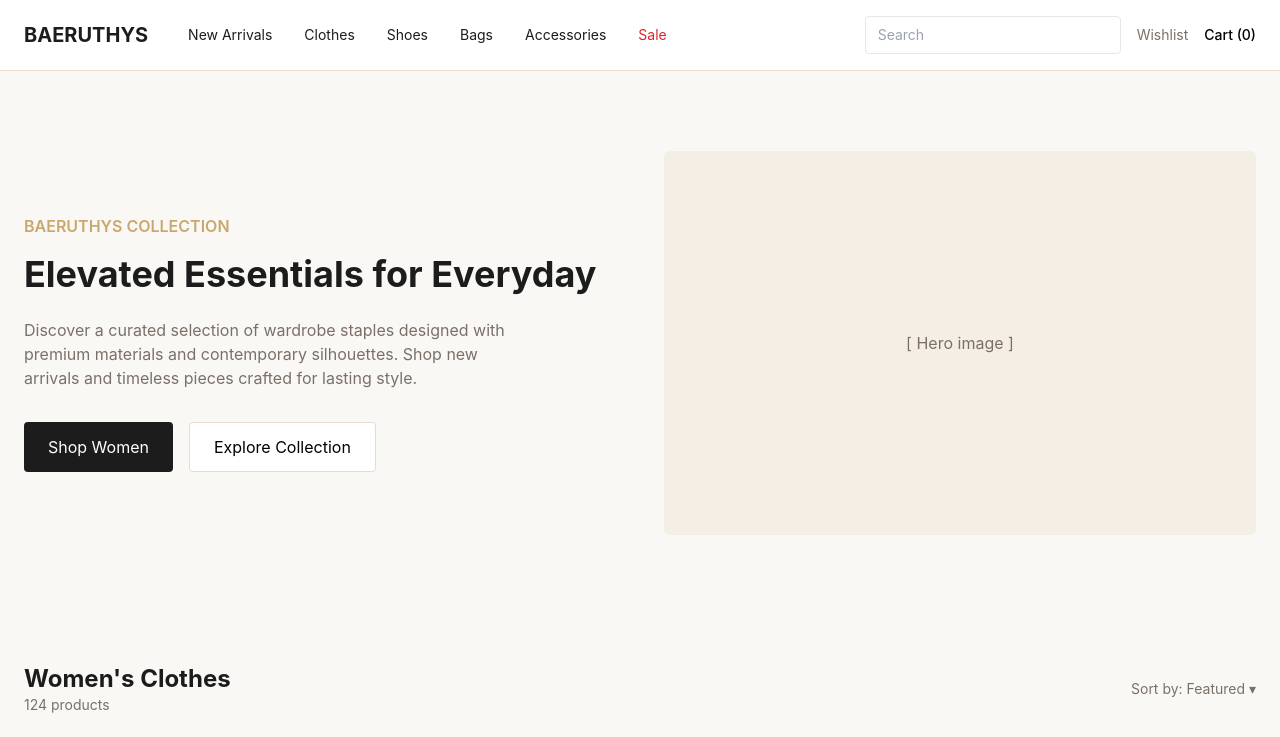
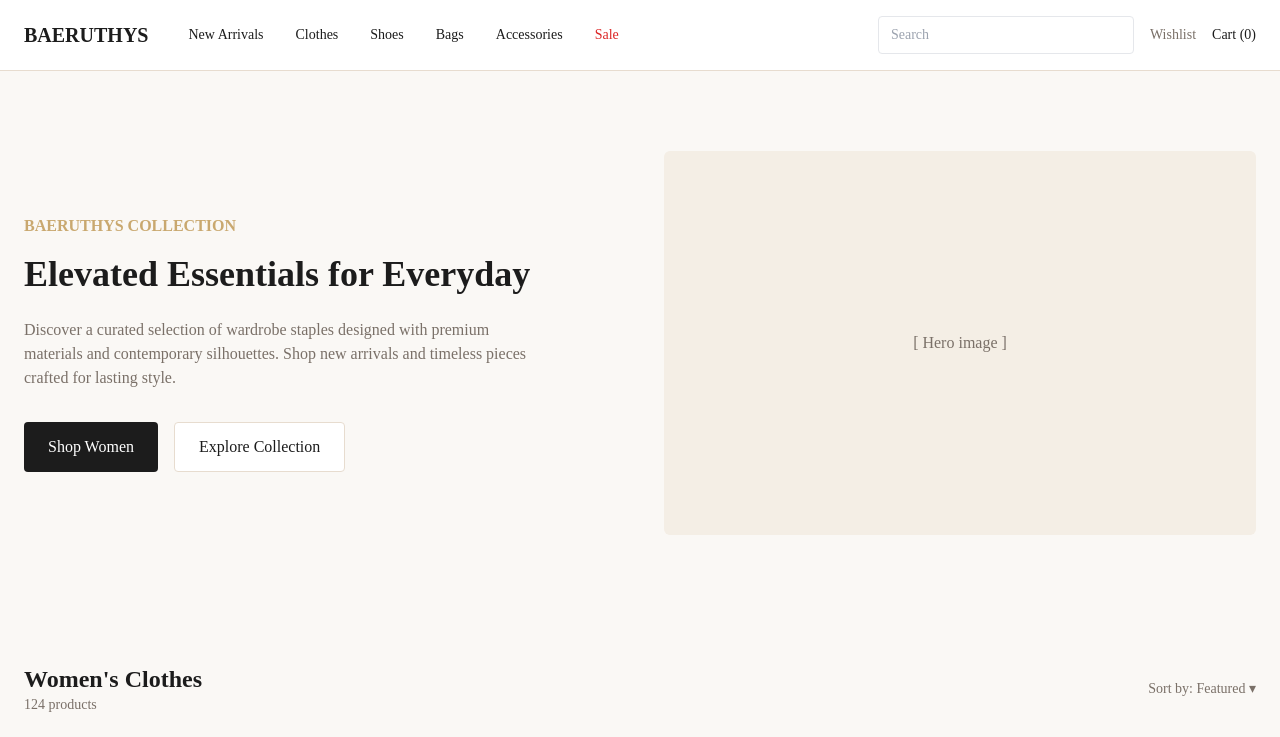
Before and after one commit to Emiloart/Baeruthys, a Next.js app: page / in a window 1280 px wide. Shown: the top 737 px of the page. Built offline with nearby package versions, Linux system fonts and the light colour scheme.

Commit message:
style: global base styles and reusable component classes

```diff
--- a/styles/globals.css
+++ b/styles/globals.css
@@ -2,15 +2,60 @@
 @tailwind components;
 @tailwind utilities;
 
-/* Design tokens (fallbacks) */
-:root{
-  --color-bg: #F9F8F5;
-  --color-surface: #F4EED7;
-  --color-border: #E8DCD0;
-  --color-dark: #1C1C1C;
-  --color-mid: #7A7068;
-  --color-gold: #C89E6F;
+@layer base {
+  html {
+    scroll-behavior: smooth;
+  }
+
+  body {
+    @apply bg-baer-bg text-baer-dark font-sans antialiased;
+  }
+
+  h1,
+  h2,
+  h3 {
+    @apply font-serif;
+  }
+
+  ::selection {
+    @apply bg-baer-gold text-white;
+  }
 }
 
-html,body,#__next{height:100%;}
-body{background-color:var(--color-bg);font-family:Inter,ui-sans-serif,system-ui,-apple-system,"Segoe UI",Roboto,"Helvetica Neue",Arial}
+@layer components {
+  .shell {
+    @apply mx-auto w-full max-w-shell px-5 sm:px-8 lg:px-20;
+  }
+
+  .eyebrow {
+    @apply text-[11px] font-semibold uppercase tracking-[0.22em] text-baer-gold;
+  }
+
+  .btn {
+    @apply inline-flex items-center justify-center rounded-sm px-7 py-3.5 text-sm font-medium transition-colors duration-200 disabled:cursor-not-allowed disabled:opacity-50;
+  }
+
+  .btn-dark {
+    @apply btn bg-baer-dark text-white hover:bg-baer-ink;
+  }
+
+  .btn-gold {
+    @apply btn bg-baer-gold text-baer-dark hover:brightness-95;
+  }
+
+  .btn-outline {
+    @apply btn border border-baer-bdr bg-white text-baer-dark hover:border-baer-dark;
+  }
+
+  .field {
+    @apply w-full rounded-sm border border-baer-bdr bg-white px-3.5 py-3 text-sm text-baer-dark placeholder:text-neutral-400 focus:border-baer-dark focus:outline-none;
+  }
+
+  .field-label {
+    @apply mb-1.5 block text-[10px] font-semibold uppercase tracking-[0.14em] text-baer-mid;
+  }
+
+  .gold-rule {
+    @apply mx-auto h-0.5 w-11 bg-baer-gold;
+  }
+}
```
